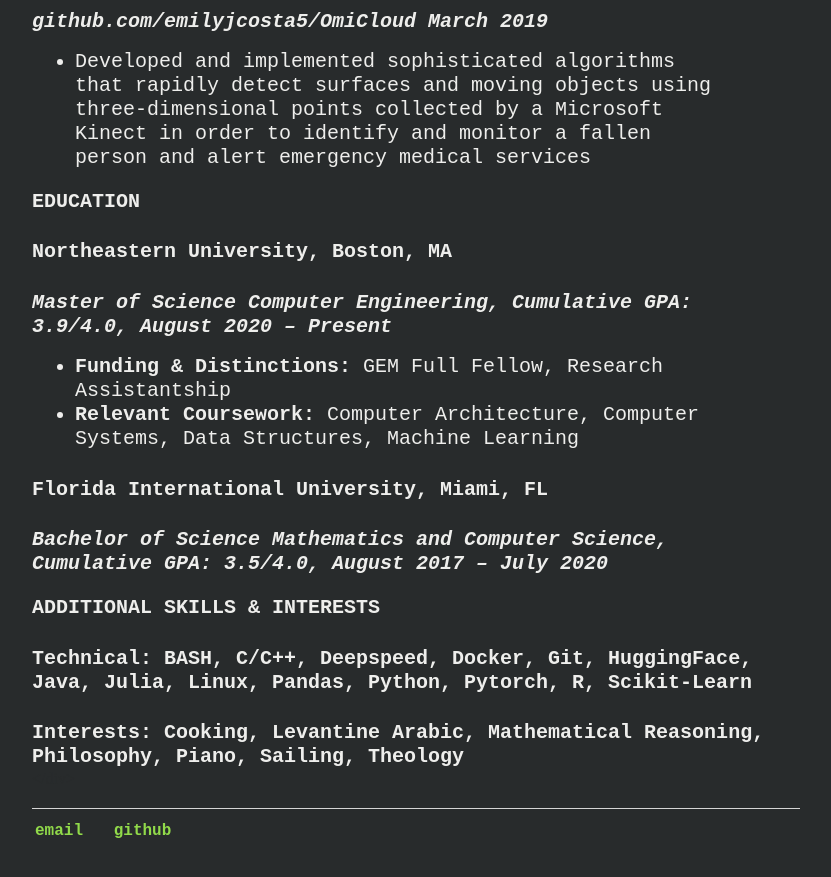
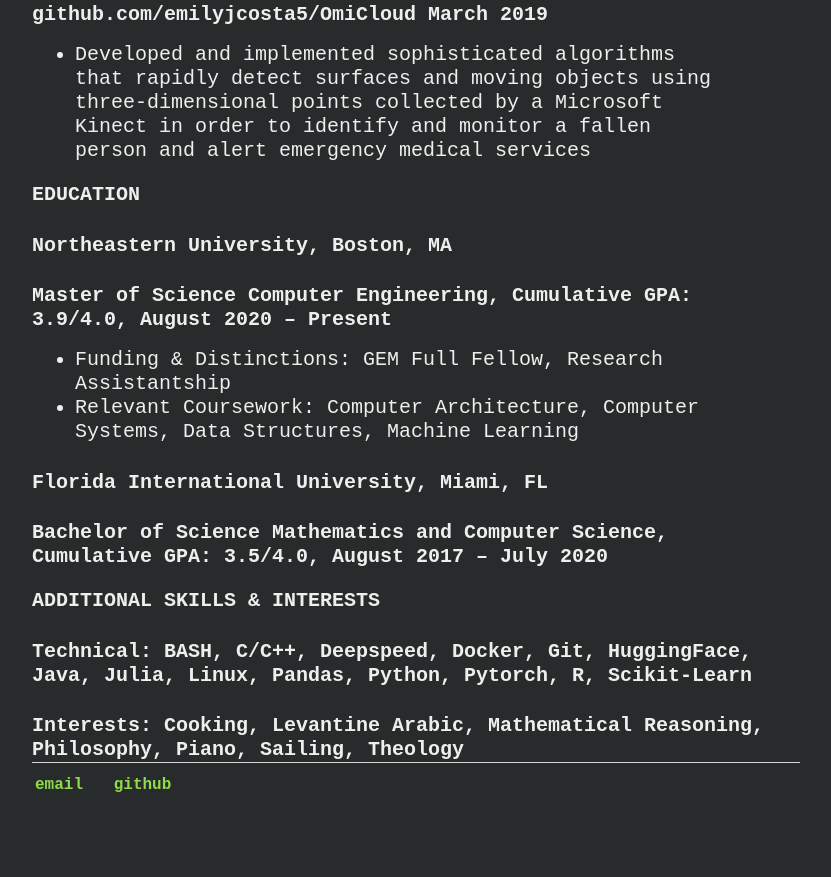
Before and after one commit to emilyjcosta5/emilyjcosta5.github.io, a Jekyll site: the page built from resume/index.md, in a window 1280 px wide and 900 px high, scrolled down 2424 px. Shown: the top 877 px of the window, without its empty margins (224-1055 px from the left). Built offline with Jekyll 4.4.1, drawn with Linux system fonts in a browser that asks for light colours; after the commit the page ends 3278 px from its top, so only the background shows below that; some of the changed text lies outside the part shown.

```diff
--- a/resume/index.md
+++ b/resume/index.md
@@ -9,58 +9,58 @@ title: Emily's Resume
 <a href="./resume.pdf" download="Costa-Emily_resume">Download my resume</a> or check it out below.
 </h2></div>
 <div class="resume">
-<p><strong>WORK EXPERIENCE</strong></p>
-<p>Oak Ridge National Laboratory,        Oak Ridge, TN</p>
-<p>GEM Fellow Intern, Mentor: Dr. Georgia Tourassi, June 2021 – Present</h4>
+<h3><strong>WORK EXPERIENCE</strong></h3>
+<h4>Oak Ridge National Laboratory,        Oak Ridge, TN</h4>
+<h4>GEM Fellow Intern, Mentor: Dr. Georgia Tourassi, June 2021 – Present</h4>
 <ul>
 <li>Training scalable NLP deep learning models to perform computational phenotyping on clinical text in order to automate cancer report classification for an Exascale Computing Project, CANDLE, in collaboration with the National Cancer Institute</li>
 <li>Profile applications as well as optimize data motion in order to enable highly parallel code deployment and improve performance on state-of-the-art complex HPC node architectures specifically within the Summit and Frontier supercomputers</li>
 </ul>
-<h4 id="-northeastern-university-boston-ma-"><strong>Northeastern University,        Boston, MA</strong></h4>
-<h4 id="_graduate-research-assistant-mentor-dr-devesh-tiwari-august-2020-present_"><em>Graduate Research Assistant, Mentor: Dr. Devesh Tiwari, August 2020 – Present</em></h4>
+<h4>Northeastern University,        Boston, MA</h4>
+<h4>Graduate Research Assistant, Mentor: Dr. Devesh Tiwari, August 2020 – Present</h4>
 <ul>
 <li>Apply machine learning and statistical inference to analyze I/O patterns in HPC workloads in order to make future trend predictions and improve job scheduling based on probing data of large-scale clustered file systems of various configurations</li>
 <li>Design solutions for identifying and resolving I/O issues affecting production HPC systems and data-intensive jobs through open-source packages and publishing research papers in order to enable system admins to devise new management policies</li>
 <li>First-authored an HPC research paper that is accepted and expected to be published in Supercomputing on November, 2021</li>
 </ul>
-<h4 id="-florida-international-university-miami-fl-"><strong>Florida International University,     Miami, FL</strong></h4>
-<h4 id="_undergraduate-research-assistant-mentor-dr-fahad-saeed-september-2019-february-2020_"><em>Undergraduate Research Assistant, Mentor: Dr. Fahad Saeed, September 2019 – February 2020</em></h4>
+<h4>Florida International University,     Miami, FL></h4>
+<h4>Undergraduate Research Assistant, Mentor: Dr. Fahad Saeed, September 2019 – February 2020</h4>
 <ul>
 <li>Optimized and revamped file compression for improving I/O performance and reliability in scalable mass spectrometry proteomic applications in order to implement novel methodology thus improving computational and experimental workflow</li>
 </ul>
-<h4 id="-oak-ridge-national-laboratory-oak-ridge-tn-"><strong>Oak Ridge National Laboratory,         Oak Ridge, TN</strong></h4>
-<h4 id="_undergraduate-research-summer-intern-mentor-dr-suhas-somnath-june-2019-august-2019_"><em>Undergraduate Research Summer Intern, Mentor: Dr. Suhas Somnath, June 2019 – August 2019</em></h4>
+<h4>Oak Ridge National Laboratory,         Oak Ridge, TN</h4>
+<h4>Undergraduate Research Summer Intern, Mentor: Dr. Suhas Somnath, June 2019 – August 2019</h4>
 <ul>
 <li>Developed a computational framework for scaling a Bayesian inference algorithm which integrated in open-source scientific Python packages, pyUSID and pycroscopy, in order to facilitate large-scale spectroscopic image processing and data storage</li>
 <li>Built automated software tests that support continuous integration in order to reinforce package reliability and code quality</li>
 </ul>
-<h3 id="-projects-"><strong>PROJECTS</strong></h3>
-<h4 id="-command-my-stocks-boston-ma-"><strong>Command my Stocks,     Boston, MA</strong></h4>
-<h4 id="_github-com-emilyjcosta5-cmdmystocks-january-2020_"><em>github.com/emilyjcosta5/cmdmystocks, January 2020</em></h4>
+<h3><strong>PROJECTS</strong></h3>
+<h4>Command my Stocks,     Boston, MA</h4>
+<h4>github.com/emilyjcosta5/cmdmystocks, January 2020</h4>
 <ul>
 <li>Created an open-source Linux command line user interface to easily customize trading bots on Google Cloud Platform then launched an algorithm to trade based on the magnitude of stock price changes in order to make fintech more accessible</li>
 </ul>
-<h4 id="-smoky-mountain-conference-data-challenge-oak-ridge-tn-"><strong>Smoky Mountain Conference Data Challenge,     Oak Ridge, TN</strong></h4>
-<h4 id="_github-com-emilyjcosta5-datachallenge2-july-2019_"><em>github.com/emilyjcosta5/datachallenge2, July 2019</em></h4>
+<h4>Smoky Mountain Conference Data Challenge,     Oak Ridge, TN</h4>
+<h4>github.com/emilyjcosta5/datachallenge2, July 2019</h4>
 <ul>
 <li>Implemented a convolutional neural network, ResNet-50, to classify electron diffraction patterns on Summit, the world&#39;s fastest supercomputer, in order to reduce the workload of traditional compute- and data- intensive spectroscopy applications</li>
 <li>Balanced over- and under-represented crystallographic space groups in over 600 gigabytes of data using dynamic data preprocessing techniques and using SMOTE to generate pseudo-images in order to improve model training and performance</li>
 </ul>
-<h4 id="-omicloud-boston-ma-"><strong>OmiCloud,     Boston, MA</strong></h4>
-<h4 id="_github-com-emilyjcosta5-omicloud-march-2019_"><em>github.com/emilyjcosta5/OmiCloud March 2019</em></h4>
+<h4>OmiCloud,     Boston, MA</h4>
+<h4>github.com/emilyjcosta5/OmiCloud March 2019</h4>
 <ul>
 <li>Developed and implemented sophisticated algorithms that rapidly detect surfaces and moving objects using three-dimensional points collected by a Microsoft Kinect in order to identify and monitor a fallen person and alert emergency medical services</li>
 </ul>
 <h3 id="-education-"><strong>EDUCATION</strong></h3>
-<h4 id="-northeastern-university-boston-ma-"><strong>Northeastern University,         Boston, MA</strong></h4>
-<h4 id="_master-of-science-computer-engineering-cumulative-gpa-3-9-4-0-august-2020-present_"><em>Master of Science Computer Engineering, Cumulative GPA: 3.9/4.0, August 2020 – Present</em></h4>
+<h4>Northeastern University,         Boston, MA</h4>
+<h4>Master of Science Computer Engineering, Cumulative GPA: 3.9/4.0, August 2020 – Present</h4>
 <ul>
-<li><strong>Funding &amp; Distinctions:</strong> GEM Full Fellow, Research Assistantship</li>
-<li><strong>Relevant Coursework:</strong> Computer Architecture, Computer Systems, Data Structures, Machine Learning</li>
+<li>Funding &amp; Distinctions: GEM Full Fellow, Research Assistantship</li>
+<li>Relevant Coursework: Computer Architecture, Computer Systems, Data Structures, Machine Learning</li>
 </ul>
-<h4 id="-florida-international-university-miami-fl-"><strong>Florida International University,     Miami, FL</strong></h4>
-<h4 id="_bachelor-of-science-mathematics-and-computer-science-cumulative-gpa-3-5-4-0-august-2017-july-2020_"><em>Bachelor of Science Mathematics and Computer Science, Cumulative GPA: 3.5/4.0, August 2017 – July 2020</em></h4>
+<h4>Florida International University,     Miami, FL</h4>
+<h4>Bachelor of Science Mathematics and Computer Science, Cumulative GPA: 3.5/4.0, August 2017 – July 2020</h4>
 <h3 id="-additional-skills-amp-interests-"><strong>ADDITIONAL SKILLS &amp; INTERESTS</strong></h3>
-<h4 id="-technical-bash-c-c-deepspeed-docker-git-huggingface-java-julia-linux-pandas-python-pytorch-r-scikit-learn"><strong>Technical:</strong> BASH, C/C++, Deepspeed, Docker, Git, HuggingFace, Java, Julia, Linux, Pandas, Python, Pytorch, R, Scikit-Learn</h4>
-<h4 id="-interests-cooking-levantine-arabic-mathematical-reasoning-philosophy-piano-sailing-theology"><strong>Interests:</strong> Cooking, Levantine Arabic, Mathematical Reasoning, Philosophy, Piano, Sailing, Theology</h4>
+<h4>Technical: BASH, C/C++, Deepspeed, Docker, Git, HuggingFace, Java, Julia, Linux, Pandas, Python, Pytorch, R, Scikit-Learn</h4>
+<h4>Interests: Cooking, Levantine Arabic, Mathematical Reasoning, Philosophy, Piano, Sailing, Theology</h4>
 </div>
```
